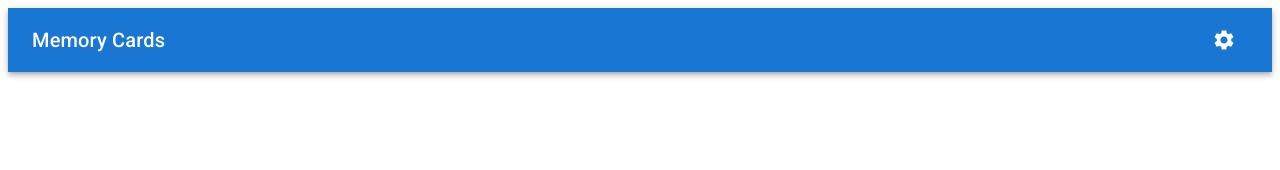
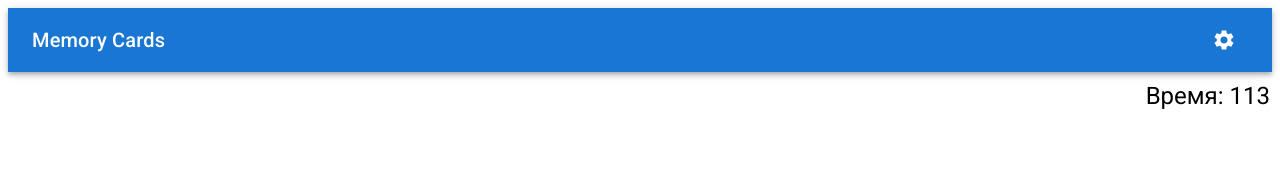
Before and after one commit to Larkinov/memory-cards, a React (Create React App) app: page /game in a window 1280 px wide. Shown: the top 170 px of the page. Built offline with nearby package versions, Linux system fonts and the light colour scheme.

Commit message:
add timer

```diff
--- a/src/components/Header.tsx
+++ b/src/components/Header.tsx
@@ -14,7 +14,9 @@ const Header: React.FC = () => {
       <AppBar position="static">
         <Toolbar>
           <Typography variant="h6" component="div" sx={{ flexGrow: 1 }}>
-            <Link to={"/"} style={{textDecoration:"none", color:"inherit" }}>Memory Cards</Link>
+            <Link to={"/"} style={{ textDecoration: "none", color: "inherit" }}>
+              Memory Cards
+            </Link>
           </Typography>
 
           <IconButton
--- /dev/null
+++ b/src/components/UI/EndGame.tsx
@@ -0,0 +1,33 @@
+import React from "react";
+import { Button, Grid, Stack } from "@mui/material";
+import { Link } from "react-router-dom";
+
+type EndGameProps = {
+    restart:boolean,
+    setRestart:Function,
+}
+
+const EndGame:React.FC<EndGameProps> = ({restart,setRestart}) => {
+  return (
+    <>
+      <Grid item xs={12}>
+        <Stack spacing={2} alignItems={"center"} sx={{ mb: "10%" }}>
+          <Button
+            variant="outlined"
+            sx={{ width: "20vw" }}
+            onClick={() => setRestart(!restart)}
+          >
+            Начать сначала
+          </Button>
+          <Button variant="outlined" sx={{ width: "20vw" }}>
+            <Link to={"/"} style={{ textDecoration: "none", color: "inherit" }}>
+              Главное меню
+            </Link>
+          </Button>
+        </Stack>
+      </Grid>
+    </>
+  );
+};
+
+export default EndGame;
--- /dev/null
+++ b/src/components/UI/TimerUI.tsx
@@ -0,0 +1,42 @@
+import React from "react";
+import { Box, Typography } from "@mui/material";
+import { useSelector } from "react-redux";
+import { RootState } from "../../redux/store";
+
+type TimerUIProps = {
+  endGame:Function;
+}
+
+const TimerUI: React.FC<TimerUIProps> = ({endGame}) => {
+  const { timer } = useSelector((state: RootState) => state.settings);
+  const [timerState, setTimerState] = React.useState<number>(timer);
+  let visibility = false;
+  if (timer > 0) {
+    visibility = true;
+  }
+
+  React.useEffect(() => {
+    if (timerState - 1 >= 0) {
+      setTimeout(() => {
+        setTimerState(timerState - 1);
+      }, 1000);
+    } else {
+
+      setTimeout(() => {
+        endGame(true);
+      }, 1000);
+    }
+  }, [timerState]);
+
+  return (
+    <>
+      {visibility && (
+        <Box position={"absolute"} right={"10px"} top={"10%"}>
+          <Typography variant="h5">Время: {timerState}</Typography>
+        </Box>
+      )}
+    </>
+  );
+};
+
+export default TimerUI;
--- a/src/pages/GamePage.tsx
+++ b/src/pages/GamePage.tsx
@@ -1,37 +1,19 @@
 import React from "react";
 import { useSelector } from "react-redux";
 import { RootState } from "../redux/store";
-import { Button, Grid, Stack } from "@mui/material";
+import { Grid} from "@mui/material";
 import ReadMode from "../components/Games/ReadMode";
-import { Link } from "react-router-dom";
-import { Card } from "../redux/slices/SubjectsSlice";
+import { getCards } from "../utils/getCards";
+import EndGame from "../components/UI/EndGame";
+import TimerUI from "../components/UI/TimerUI";
 
 const GamePage: React.FC = () => {
-  const { timer, gameMode, fullPackage, countCards, randomCards } = useSelector(
+  const {gameMode, fullPackage, countCards, randomCards } = useSelector(
     (state: RootState) => state.settings
   );
   const { cards } = useSelector((state: RootState) => state.subjects);
   const [endGame, setEndGame] = React.useState(false);
   const [restart, setRestart] = React.useState(false);
-
-  const shuffleCards = (cards: Card[]): Card[] => {
-    let currentIndex = cards.length,
-      randomIndex,
-      array: Card[] = [];
-
-    cards.map((elem)=>{
-      array.push(elem);
-    })
-
-    while (currentIndex != 0) {
-      randomIndex = Math.floor(Math.random() * currentIndex);
-    currentIndex--;
-
-    [array[currentIndex], array[randomIndex]] = [
-      array[randomIndex], array[currentIndex]];
-    }
-    return array;
-  };
 
   React.useEffect(() => {
     setEndGame(false);
@@ -46,30 +28,15 @@ const GamePage: React.FC = () => {
         spacing={2}
       >
         {endGame ? (
-          <Grid item xs={12}>
-            <Stack spacing={2} alignItems={"center"} sx={{ mb: "10%" }}>
-              <Button
-                variant="outlined"
-                sx={{ width: "20vw" }}
-                onClick={() => setRestart(!restart)}
-              >
-                Начать сначала
-              </Button>
-              <Button variant="outlined" sx={{ width: "20vw" }}>
-                <Link
-                  to={"/"}
-                  style={{ textDecoration: "none", color: "inherit" }}
-                >
-                  Главное меню
-                </Link>
-              </Button>
-            </Stack>
-          </Grid>
+          <EndGame restart={restart} setRestart={setRestart}/>
         ) : (
-          <ReadMode
-            cards={shuffleCards(cards)}
-            endGame={(isEnd: boolean) => setEndGame(isEnd)}
-          />
+          <>
+            <TimerUI endGame={(isEnd: boolean) => setEndGame(isEnd)}/>
+            <ReadMode
+              cards={getCards(cards, randomCards, fullPackage, countCards)}
+              endGame={(isEnd: boolean) => setEndGame(isEnd)}
+            />
+          </>
         )}
       </Grid>
     </>
--- a/src/pages/MainPage.tsx
+++ b/src/pages/MainPage.tsx
@@ -11,8 +11,8 @@ const MainPage: React.FC = () => {
 
   const firstLoading = () => {
     if (localStorage.getItem("first") === "1") {
-      console.log("yes!");
-      console.log(data.data[0]);
+      // console.log("yes!");
+      // console.log(data.data[0]);
 
     } else {
       localStorage.setItem("first", "1");
--- /dev/null
+++ b/src/utils/getCards.tsx
@@ -0,0 +1,37 @@
+import { Card } from "../redux/slices/SubjectsSlice";
+
+export const getCards = (
+  cards: Card[],
+  random: boolean,
+  full: boolean,
+  length: number
+): Card[] => {
+  let array: Card[] = [];
+
+  cards.map((elem) => {
+    array.push(elem);
+  });
+  if (random) {
+    let currentIndex = cards.length,
+      randomIndex;
+    while (currentIndex != 0) {
+      randomIndex = Math.floor(Math.random() * currentIndex);
+      currentIndex--;
+
+      [array[currentIndex], array[randomIndex]] = [
+        array[randomIndex],
+        array[currentIndex],
+      ];
+    }
+  }
+
+  if (full || array.length <= length) {
+    return array;
+  } else {
+    let newArray: Card[] = [];
+    for (let i = 0; i < length; i++) {
+      newArray.push(array[i]);
+    }
+    return newArray;
+  }
+};
```
